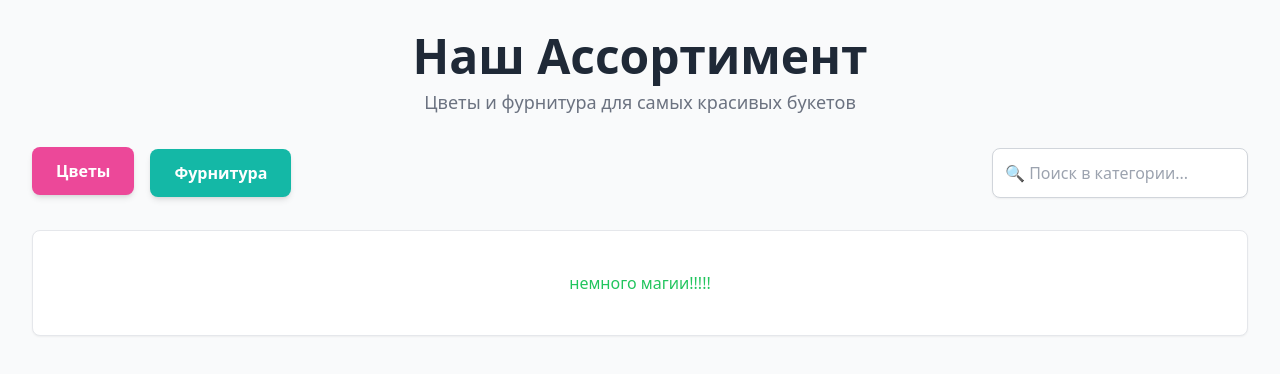
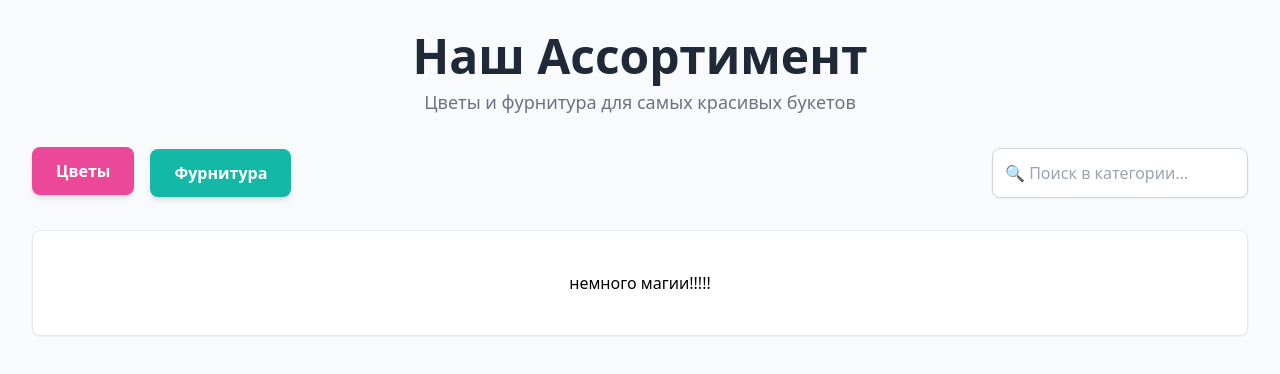
Before and after one commit to dimaboss55/prise, a plain HTML site: page index.html in a window 1280 px wide. Drawn offline with nearby package versions, Linux system fonts and the light colour scheme; no server answers.

Commit message:
index.html

```diff
--- a/index.html
+++ b/index.html
@@ -69,7 +69,7 @@
             </div>
              <!-- Индикатор загрузки -->
             <div id="loading-indicator" class="text-center p-10">
-                <p class="text-green-500">немного магии!!!!! </p>
+                <p class="text-black-800">немного магии!!!!! </p>
             </div>
              <!-- Сообщение "Не найдено" -->
             <div id="no-results" class="text-center p-10 hidden">
```
